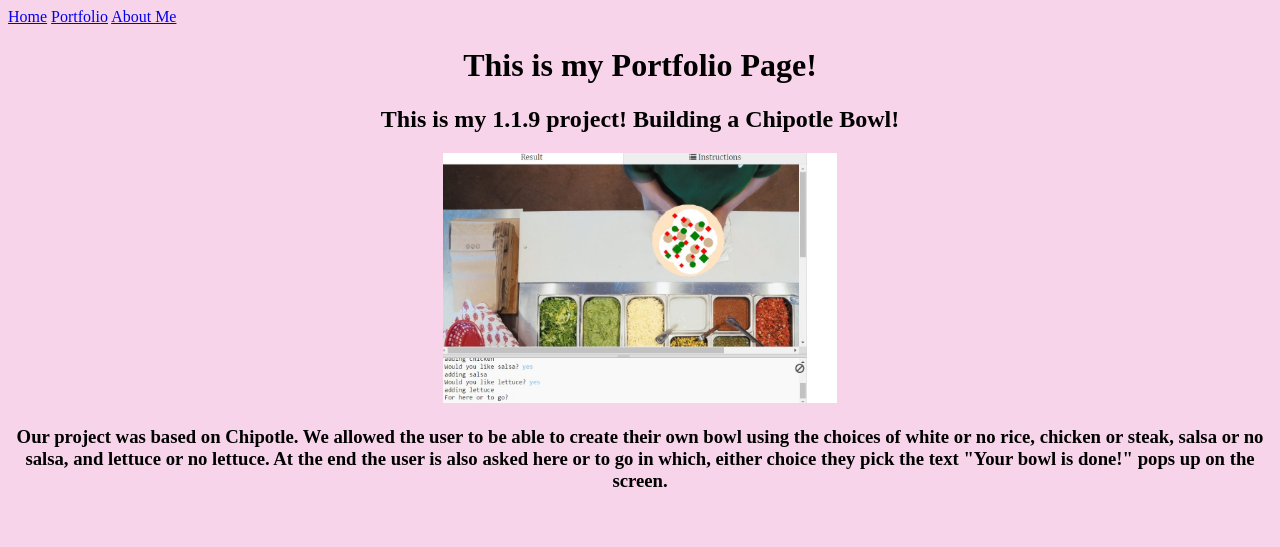
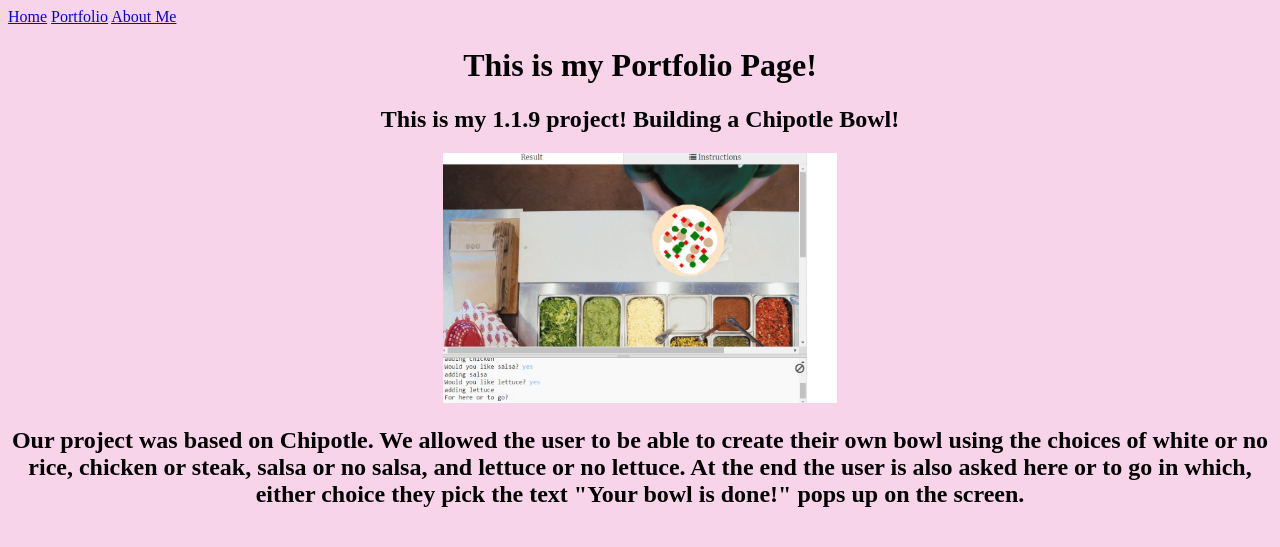
Before and after one commit to maddysay/maddysay, a plain HTML site: page portfolio.html in a window 1280 px wide. Shown: the top 547 px of the page. Drawn offline with Linux system fonts and the light colour scheme.

Commit message:
Update portfolio.html

```diff
--- a/portfolio.html
+++ b/portfolio.html
@@ -12,7 +12,7 @@
     <h1>This is my Portfolio Page!</h1>
 	<h2> This is my 1.1.9 project! Building a Chipotle Bowl! </h2>
       <img src="https://raw.githubusercontent.com/maddysay/maddysay/refs/heads/main/Chipotle.JPG" height="250">
-	<h3> Our project was based on Chipotle. We allowed the user to be able to create their own bowl using the choices of white or no rice, chicken or steak, salsa or no salsa, and lettuce or no lettuce. At the end the user is also asked here or to go in which, either choice they pick the text "Your bowl is done!" pops up on the screen.</h3>
+	<h2> Our project was based on Chipotle. We allowed the user to be able to create their own bowl using the choices of white or no rice, chicken or steak, salsa or no salsa, and lettuce or no lettuce. At the end the user is also asked here or to go in which, either choice they pick the text "Your bowl is done!" pops up on the screen.</h2>
       <br>
     <h1>   Second day scratch project.</h1>
       <iframe allowtransparency="true" width="485" height="402"
```
